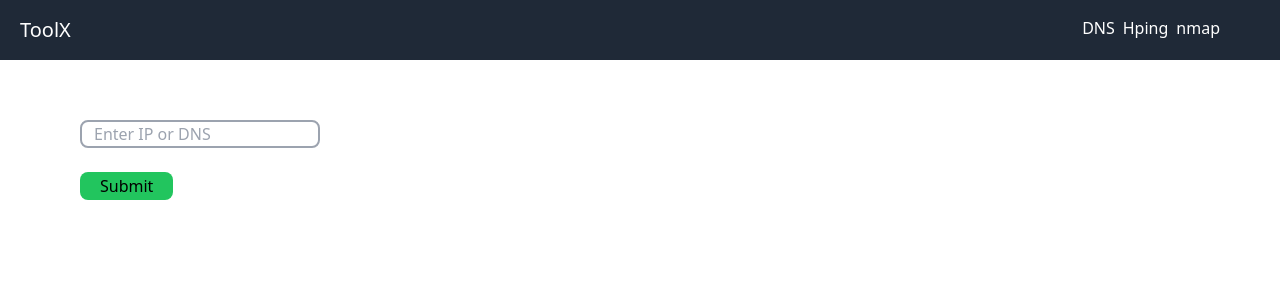
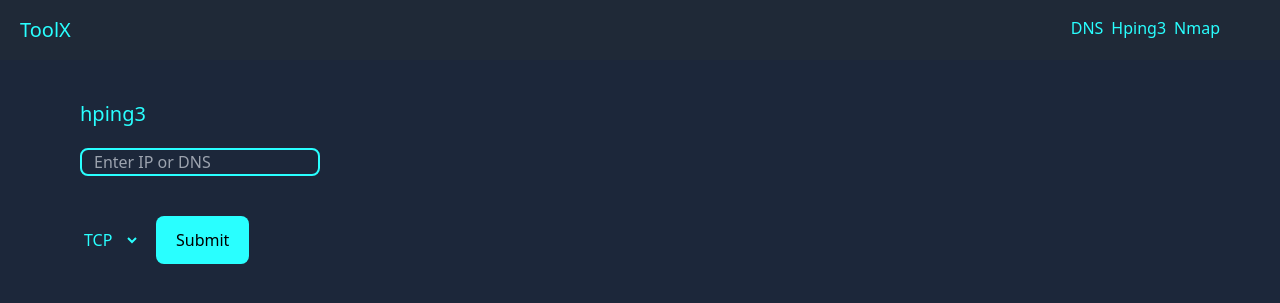
Before and after one commit to souavgro25/TooLX, a Django app: page /hping3 in a window 1280 px wide. Shown: the top 303 px of the page. Run offline with Django 4.2, Linux system fonts and the light colour scheme; some libraries are stand-ins or nearby versions.

Commit message:
new design || dns || nmap || hping3

```diff
--- a/ToolX/dnslookup/views.py
+++ b/ToolX/dnslookup/views.py
@@ -7,10 +7,13 @@
 import dns.resolver
 import subprocess
 import nmap
+from django.http import HttpResponse, JsonResponse
 
 from dnslookup.models import Ping, Tools
 
 def nslookup(request,host,type):
+    host = host.replace(" ", "").replace(
+			"(", "").replace(")", "").replace("+", "").replace("-", "").replace("/","")
     try:
         result = dns.resolver.query(host,type)
     except:
@@ -111,16 +114,27 @@
 #Hping3
 #function made for hping3
 def hping3(request):
+    tool="hping3"
     if request.method== 'POST':
+        tool="hping3"
         ip= request.POST.get('ip')
+        try:
+            option= request.Post.get('option')
+        except:
+            option= 1
+        if (option==1):
+            p= subprocess.run(['hping3', '','--c', '4', ip], capture_output=True, text= True)
+        elif(option==2):
+            p= subprocess.run(['hping3', '-1','--c', '4', ip], capture_output=True, text= True)
+        elif(option==3):
+            p= subprocess.run(['hping3', '-2','--c', '4', ip], capture_output=True, text= True)
 
-        p= subprocess.run(['hping3', '-1','--c', '4', ip], capture_output=True, text= True)
         if p.stderr:
             p1= p.stderr
         elif p.stdout:
             p1= p.stdout
         else:
             p1= 'provide the valid input'
-        return render(request, 'home.html', {'p1':p1})
+        return render(request, 'home.html', {'p1':p1,'tool':tool})
     else:
-        return render(request, 'home.html')
+        return render(request, 'home.html',{'tool':tool})
--- a/ToolX/templates/base.html
+++ b/ToolX/templates/base.html
@@ -10,14 +10,41 @@
     <title>ToolX</title>
 </head>
 <body>
+    <style>
+        :root {
+        --base: #1c273a;
+        --white: #29ffff;
+        }
+        body{
+            background-color: #1c273a;
+
+        }
+        p,h1,h2,a{
+            color: var(--white) !important;
+        }
+        button{
+            background-color: var(--white) !important;
+        }
+        input{
+            border-color: var(--white) !important;
+            background-color: var(--base) !important;
+            color: var(--white) !important;
+        }
+        .remove{
+            display: none;
+        }
+        .add{
+            display: block;
+        }
+    </style>
     <nav class="flex justify-between px-5 py-4 bg-gray-800">
         <h1 class="text-xl text-white ">
             ToolX
         </h1>
         <div class="flex gap-2 mr-10 text-white">
-            <p>DNS</p>
-            <p>Hping</p>
-            <a href="{% url 'nmap'  %}">nmap</a>
+            <a href="{% url 'index'  %}">DNS</a>
+            <a href="{% url 'hping3'  %}">Hping3</a>
+            <a href="{% url 'nmap'  %}">Nmap</a>
         </div>
     </nav>
     {% block maincontent %}
--- a/ToolX/templates/home.html
+++ b/ToolX/templates/home.html
@@ -10,7 +10,17 @@
     <form method="post">
         {% csrf_token %}
         <input class="border-2 rounded-lg border-gray-400 px-2 md:px-3 w-56 md:w-60" type="text" placeholder="Enter IP or DNS" name="ip"><br><br>
+        <div class="flex mt-4 gap-x-4">
+            {% if tool == "hping3"  %}
+        <select style="color: var(--white);" class="bg-transparent " name="option" id="option">
+            <option value="1">TCP</option>
+            <option value="2">ICMP</option>
+            <option value="3">UDP</option>
+
+          </select>
+          {% endif %}
         <button class="  px-5 py-0.5 bg-green-500 rounded-lg flex items-center gap-x-1 md:gap-x-2 " type="submit" >Submit</button><br><br>
+    </div>
     </form>
 </div>
     <div class="text-gray-800 bg-white  w-xl m-auto mt-10 mr-10"  >
```
Also changed, not shown: ToolX/templates/index.html (+4 -4 lines), ToolX/templates/nmap.html (+46 -18 lines).
